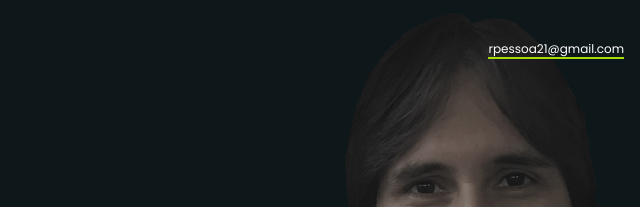
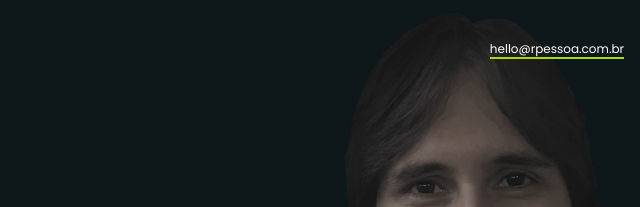
Before and after one commit to rpessoa21/rpessoa21.github.io, a plain HTML site: page index.html in a window 1280 px wide. Shown: the top 207 px of the page, 640-1280 px from the left. Drawn offline with nearby package versions, Linux system fonts and the light colour scheme.

Commit message:
Update index.html
Mudança do email de rpessoa21@gmail.com para hello@rpessoa.com.br

```diff
--- a/index.html
+++ b/index.html
@@ -37,7 +37,7 @@
         </ul>
       </div>
     </nav>
-    <div class="item-main-email"><a href="mailto:rpessoa21@gmail.com">rpessoa21@gmail.com</a></div>
+    <div class="item-main-email"><a href="mailto:hello@rpessoa.com.br">hello@rpessoa.com.br</a></div>
     <main class="item-main" role="main">
       <div class="item-main--container">
         <div class="item-presentation">
@@ -51,7 +51,7 @@
               <h1>Hi, my name is Rodrigo Pessoa and I am a Web &amp; UI designer.</h1>
             </div>
             <div class="item-presentation--text">
-              <h2>This is my website. Here you find more information about <a href="work">projects</a> that I participated, to meet <a href="about">about me </a> or to <a href="contact">get in touch</a>. If you prefer, read more about my career on <a href="https://www.linkedin.com/in/rpessoaweb/" target="_blank">LinkedIn</a>, feel free to say hello on <a href="https://twitter.com/rpessoa21" target="_blank">Twitter</a>, or simply send me an <a href="mailto:rpessoa21@gmail.com">email</a>.</h2>
+              <h2>This is my website. Here you find more information about <a href="work">projects</a> that I participated, to meet <a href="about">about me </a> or to <a href="contact">get in touch</a>. If you prefer, read more about my career on <a href="https://www.linkedin.com/in/rpessoaweb/" target="_blank">LinkedIn</a>, feel free to say hello on <a href="https://twitter.com/rpessoa21" target="_blank">Twitter</a>, or simply send me an <a href="mailto:hello@rpessoa.com.br">email</a>.</h2>
             </div>
           </div>
         </div>
```
